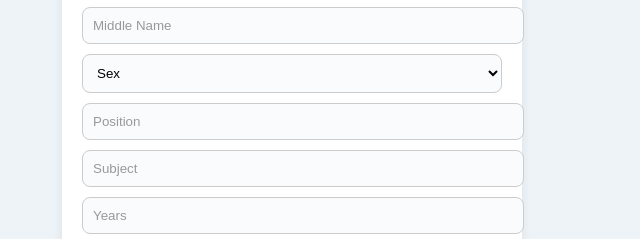
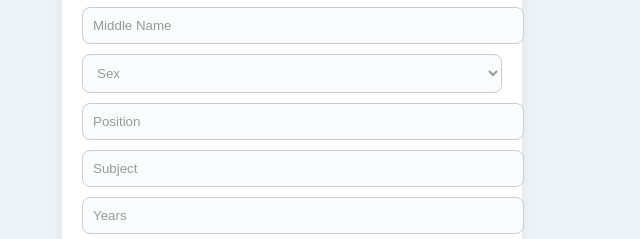
Before and after one commit to asmoreno1971-sudo/teacher-profile, a website: page public/index.html in a window 1280 px wide. Shown: the part 473-712 px from the top of the page, 348-988 px from the left. Drawn offline with Linux system fonts and the light colour scheme; no server answers; sample sign-in values are in the browser's storage.

```diff
--- a/public/index.html
+++ b/public/index.html
@@ -43,6 +43,7 @@
   color:#999;
 }
 
+/* ✅ THIS makes Sex gray initially */
 select:invalid{
   color:#999;
 }
@@ -103,7 +104,8 @@
 <input id="first" placeholder="First Name">
 <input id="middle" placeholder="Middle Name">
 
-<select id="gender">
+<!-- ✅ REQUIRED added -->
+<select id="gender" required>
   <option value="" disabled selected>Sex</option>
   <option value="MALE">MALE</option>
   <option value="FEMALE">FEMALE</option>
@@ -119,7 +121,6 @@
 <input id="emp" placeholder="Employee No">
 <input id="bp" placeholder="BP No">
 
-<!-- ✅ ONLY ADDITION -->
 <label>IPCRF 2023-2024</label>
 <input id="ipcrf1" placeholder="Rating">
 
```
